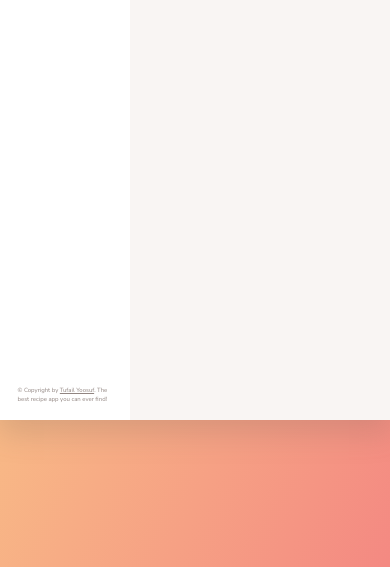
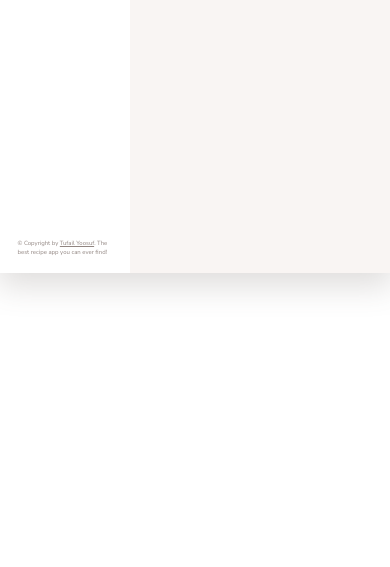
Before and after one commit to TufailDev/forkify-app, a website built with Parcel: page index.html in a window 390 px wide. Shown: the part 277-844 px from the top of the page. Built offline with nearby package versions, Linux system fonts and the light colour scheme.

Commit message:
Made it responsive v1.1

```diff
--- a/src/sass/_base.scss
+++ b/src/sass/_base.scss
@@ -35,7 +35,7 @@ html {
     font-size: 31.25%;
 
     body {
-      min-height: 100vh;
+      min-height: 100%;
       display: flex;
       align-items: center;
       overflow: hidden;
```
